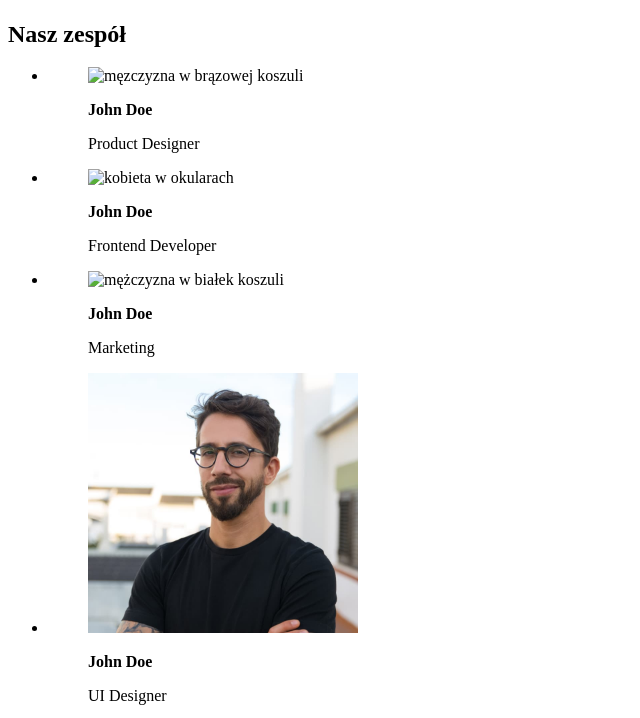
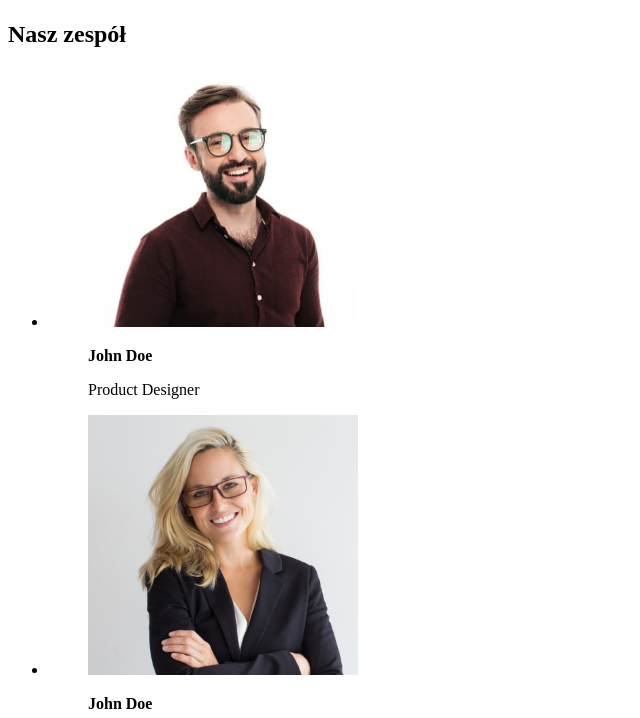
Before and after one commit to EwaMN/goit-markup-hw-01, a plain HTML site: page index.html in a window 1280 px wide. Shown: the part 1558-2276 px from the top of the page, without its empty margins (0-640 px from the left). Drawn offline with Linux system fonts and the light colour scheme; the site is published under a folder, as on GitHub Pages, so addresses that start at the root find nothing.

Commit message:
Update index.html

```diff
--- a/index.html
+++ b/index.html
@@ -71,7 +71,7 @@ non sodales dui. Interdum et malesuada</pre>
 <ul>
     <li>
         <figure>
-            <img src="/images/img3.jpg" alt="męzczyzna w brązowej koszuli" width="270" height="260"/>
+            <img src="images/img3.jpg" alt="męzczyzna w brązowej koszuli" width="270" height="260"/>
             <figcaption>
                 <p><b>John Doe</b></p>
                 <p>Product Designer</p>
@@ -80,7 +80,7 @@ non sodales dui. Interdum et malesuada</pre>
     </li>
     <li>
         <figure>
-            <img src="/images/img4.jpg" alt="kobieta w okularach" width="270" height="260"/>
+            <img src="images/img4.jpg" alt="kobieta w okularach" width="270" height="260"/>
             <figcaption>
                 <p><b>John Doe</b></p>
                 <p>Frontend Developer</p>
@@ -89,7 +89,7 @@ non sodales dui. Interdum et malesuada</pre>
     </li>
     <li>
         <figure>
-            <img src="/images/img5.jpg" alt="mężczyzna w białek koszuli" width="270" height="260"/>
+            <img src="images/img5.jpg" alt="mężczyzna w białek koszuli" width="270" height="260"/>
             <figcaption>
                 <p><b>John Doe</b></p>
                 <p>Marketing</p>
```
